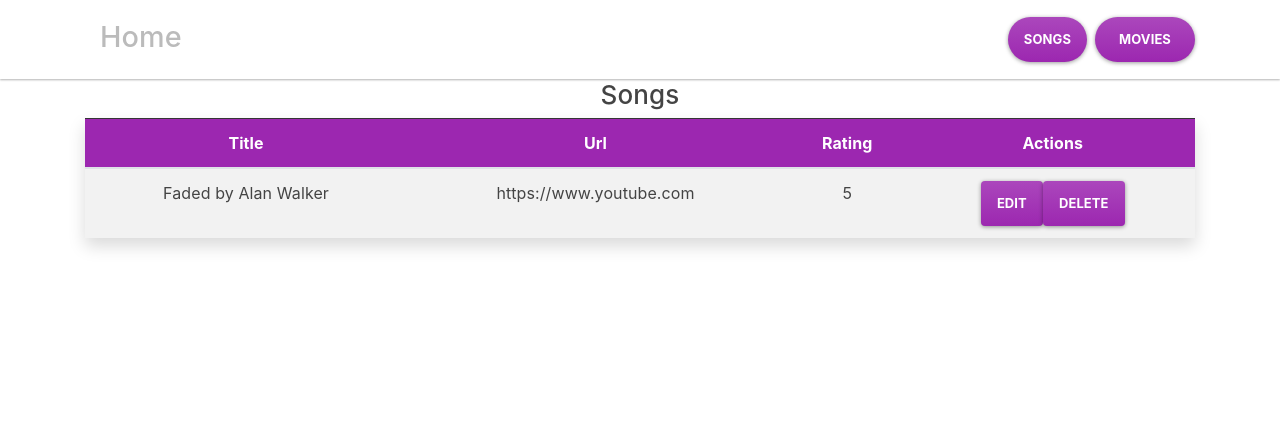
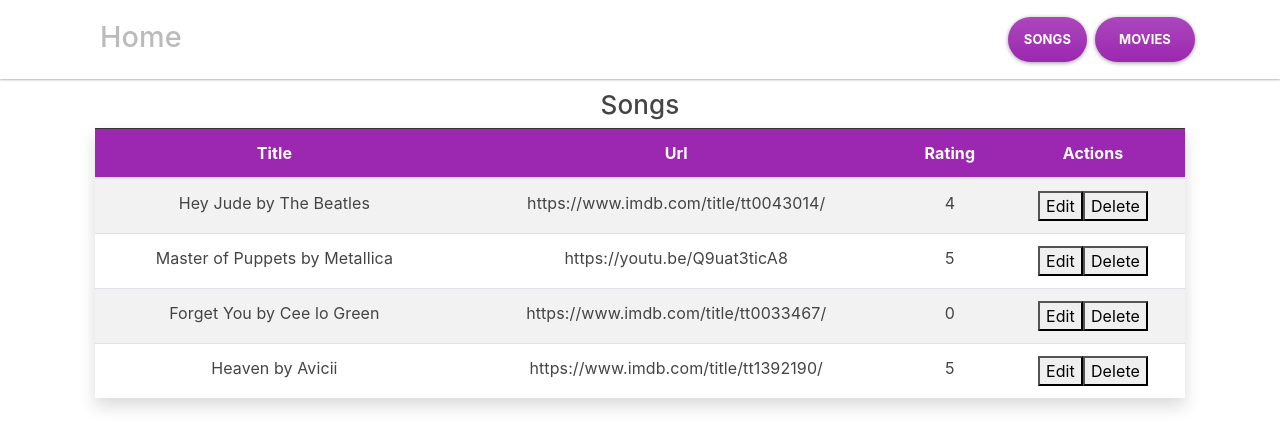
Before and after one commit to Dfellner92/mernMusic, a React (Create React App) app in the folder frontend-redux-starter/: page /songs in a window 1280 px wide. Shown: the top 448 px of the page. Built offline with nearby package versions, Linux system fonts and the light colour scheme; data requests are answered from the project's data file.

Commit message:
rendered song data

```diff
--- a/frontend-redux-starter/src/components/songs/Songs.js
+++ b/frontend-redux-starter/src/components/songs/Songs.js
@@ -1,6 +1,8 @@
 import React, { useEffect } from 'react';
-import { useDispatch} from 'react-redux';
+import { useDispatch, useSelector} from 'react-redux';
 import { fetchSongsActions } from '../../actions/songsActions';
+import Spinner from '../spinner/Spinner';
+import Button from '../Button';
 
 const Songs = () => {
 
@@ -10,10 +12,19 @@ const Songs = () => {
         dispatch(fetchSongsActions())
     }, [dispatch])
 
-
+    const loading = useSelector(state => state.songs.loading);
+    const songs = useSelector(state => state.songs.songs);
+    const error = useSelector(state => state.songs.error);
 
     return (
-        <div>
+        <>
+        {error ? (
+            <div className="font-wight-bold alert alert-danger text-center mt-5">
+                Something went wrong
+            </div>
+        ) : null}
+        {loading ? <Spinner /> : null}
+        <div style={{margin: '10px'}}>
           <h2 className="text-center">Songs</h2>
 
           <table className="table table-striped .table-hover shadow text-center">
@@ -26,18 +37,21 @@ const Songs = () => {
               </tr>
             </thead>
             <tbody>
-              <tr>
-                <td>Faded by Alan Walker</td>
-                <td>https://www.youtube.com</td>
-                <td>5</td>
-                <td>
-                    <button className="btn btn-info">Edit</button>
-                    <button className="btn btn-info">Delete</button>
-                </td>
-              </tr>
+              {songs.map(song => (
+                  <tr>
+                      <td>{song.title}</td>
+                      <td>{song.url}</td>
+                      <td>{song.rating}</td>
+                      <td>
+                          <button>Edit</button>
+                          <button>Delete</button>
+                      </td>
+                  </tr>
+              ))}
             </tbody>
           </table>
         </div>
+        </>
     );
 }
 
```
